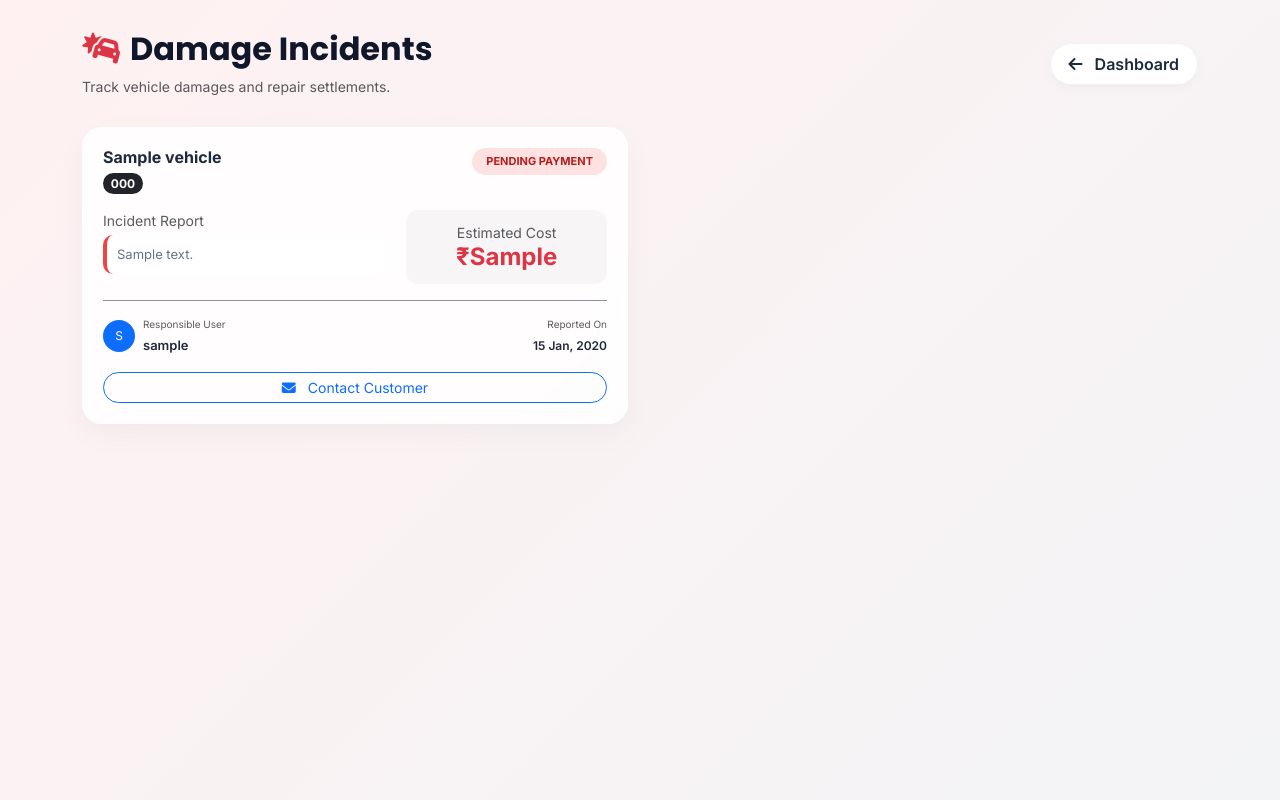
After one commit to adithyaaneesh/django_wheelzy, a Django app: template wheelzy_app/templates/owner_damage_list.html in a window 1280 px wide. The commit adds this page. Run offline with Django 3.2, Linux system fonts and the light colour scheme; the template is opened without the code that fills it: most values are stand-ins (such as "Sample title", 1, 10 or a date in 2020).

Commit message:
owner view damage list added

```diff
--- /dev/null
+++ b/wheelzy_app/templates/owner_damage_list.html
@@ -0,0 +1,174 @@
+<!DOCTYPE html>
+<html lang="en">
+<head>
+    <meta charset="UTF-8">
+    <meta name="viewport" content="width=device-width, initial-scale=1.0">
+    <title>Reported Damages | Wheelzy</title>
+
+    <link href="https://cdn.jsdelivr.net/npm/bootstrap@5.3.0/dist/css/bootstrap.min.css" rel="stylesheet">
+    <link href="https://fonts.googleapis.com/css2?family=Inter:wght@300;400;500;600;700&family=Poppins:wght@600;700&display=swap" rel="stylesheet">
+    <link rel="stylesheet" href="https://cdnjs.cloudflare.com/ajax/libs/font-awesome/6.5.1/css/all.min.css">
+
+    <style>
+        :root {
+            --danger: #ef4444;
+            --success: #10b981;
+            --warning: #f59e0b;
+            --primary: #2563eb;
+            --bg-gradient: linear-gradient(135deg, #fff1f2 0%, #f3f4f6 100%);
+            --glass: rgba(255, 255, 255, 0.85);
+            --radius: 20px;
+        }
+
+        body {
+            font-family: 'Inter', sans-serif;
+            background: var(--bg-gradient);
+            min-height: 100vh;
+            color: #1e293b;
+            padding-bottom: 50px;
+        }
+
+        .top-nav { padding: 30px 0; }
+        .page-title { font-family: 'Poppins', sans-serif; font-weight: 700; color: #0f172a; }
+
+        .btn-back-pill {
+            background: white;
+            border: 1px solid rgba(0,0,0,0.05);
+            padding: 8px 18px;
+            border-radius: 50px;
+            color: #1e293b;
+            text-decoration: none;
+            font-weight: 600;
+            box-shadow: 0 4px 12px rgba(0,0,0,0.03);
+            transition: 0.3s;
+        }
+
+        .damage-card {
+            background: var(--glass);
+            backdrop-filter: blur(12px);
+            border: 1px solid rgba(255, 255, 255, 0.7);
+            border-radius: var(--radius);
+            padding: 20px;
+            margin-bottom: 24px;
+            box-shadow: 0 10px 30px rgba(0,0,0,0.04);
+            transition: 0.3s;
+        }
+
+        .damage-card:hover { transform: translateY(-5px); }
+
+        .status-pill {
+            padding: 5px 14px;
+            border-radius: 50px;
+            font-size: 11px;
+            font-weight: 700;
+            text-transform: uppercase;
+        }
+
+        .sp-unpaid { background: #fee2e2; color: #b91c1c; }
+        .sp-paid { background: #d1fae5; color: #047857; }
+
+        .vehicle-info h6 { font-weight: 700; margin-bottom: 2px; }
+        .cost-box {
+            background: rgba(0,0,0,0.03);
+            border-radius: 12px;
+            padding: 12px;
+            text-align: center;
+        }
+
+        .damage-desc {
+            font-size: 13px;
+            color: #64748b;
+            background: white;
+            padding: 10px;
+            border-radius: 10px;
+            border-left: 4px solid var(--danger);
+        }
+
+        .empty-state { text-align: center; padding: 100px 0; color: #94a3b8; }
+    </style>
+</head>
+<body>
+
+<div class="container">
+    <header class="top-nav d-flex justify-content-between align-items-center">
+        <div>
+            <h2 class="page-title"><i class="fa-solid fa-car-burst text-danger me-2"></i>Damage Incidents</h2>
+            <p class="text-muted small mb-0">Track vehicle damages and repair settlements.</p>
+        </div>
+        <a href="{% url 'owner_dashboard' %}" class="btn-back-pill">
+            <i class="fa-solid fa-arrow-left me-2"></i> Dashboard
+        </a>
+    </header>
+
+    {% if damages %}
+    <div class="row">
+        {% for booking in damages %}
+        <div class="col-lg-6">
+            <div class="damage-card">
+                <div class="d-flex justify-content-between align-items-start mb-3">
+                    <div class="vehicle-info">
+                        <h6>{{ booking.vehicle.vehicle_name }}</h6>
+                        <span class="badge bg-dark rounded-pill">{{ booking.vehicle.number_plate }}</span>
+                    </div>
+                    <span class="status-pill {% if booking.damage_report.is_paid %}sp-paid{% else %}sp-unpaid{% endif %}">
+                        {% if booking.damage_report.is_paid %}Settled{% else %}Pending Payment{% endif %}
+                    </span>
+                </div>
+
+                <div class="row g-3 mb-3">
+                    <div class="col-sm-7">
+                        <small class="text-muted d-block mb-1">Incident Report</small>
+                        <div class="damage-desc">
+                            {{ booking.damage_report.description|default:"No detailed description provided." }}
+                        </div>
+                    </div>
+                    <div class="col-sm-5">
+                        <div class="cost-box">
+                            <small class="text-muted d-block">Estimated Cost</small>
+                            <h4 class="mb-0 text-danger fw-bold">₹{{ booking.damage_report.extra_charge }}</h4>
+                        </div>
+                    </div>
+                </div>
+
+                <hr class="my-3 opacity-50">
+
+                <div class="d-flex justify-content-between align-items-center">
+                    <div class="d-flex align-items-center">
+                        <div class="bg-primary text-white rounded-circle d-flex align-items-center justify-content-center me-2" style="width: 32px; height: 32px; font-size: 12px;">
+                            {{ booking.user.username|slice:":1"|upper }}
+                        </div>
+                        <div>
+                            <small class="text-muted d-block" style="font-size: 10px;">Responsible User</small>
+                            <span class="fw-semibold" style="font-size: 13px;">{{ booking.user.username }}</span>
+                        </div>
+                    </div>
+
+                    <div class="text-end">
+                        <small class="text-muted d-block" style="font-size: 10px;">Reported On</small>
+                        <span class="fw-semibold" style="font-size: 12px;">{{ booking.damage_report.created_at|date:"d M, Y" }}</span>
+                    </div>
+                </div>
+
+                {% if not booking.damage_report.is_paid %}
+                <div class="mt-3">
+                    <a href="mailto:{{ booking.user.email }}?subject=Damage Settlement: {{ booking.vehicle.vehicle_name }}" class="btn btn-outline-primary btn-sm w-100 rounded-pill">
+                        <i class="fa-solid fa-envelope me-2"></i> Contact Customer
+                    </a>
+                </div>
+                {% endif %}
+            </div>
+        </div>
+        {% endfor %}
+    </div>
+    {% else %}
+    <div class="empty-state">
+        <i class="fa-solid fa-shield-check fa-4x mb-3 opacity-20"></i>
+        <h4>All Clear!</h4>
+        <p>No damages have been reported for your fleet.</p>
+    </div>
+    {% endif %}
+</div>
+
+<script src="https://cdn.jsdelivr.net/npm/bootstrap@5.3.0/dist/js/bootstrap.bundle.min.js"></script>
+</body>
+</html>
--- a/wheelzy_app/templates/owner_dashboard.html
+++ b/wheelzy_app/templates/owner_dashboard.html
@@ -378,9 +378,9 @@
 
         <div class="action-card">
             <div class="icon-box"><i class="fa-solid fa-shield-virus"></i></div>
-            <h3>Incidents</h3>
+            <h3>Damages</h3>
             <p>Report damages or claims.</p>
-            <a href="{% url 'owner_vehicle_bookings' %}" class="btn-action">File Report</a>
+            <a href="{% url 'owner_damage_list' %}" class="btn-action">File Report</a>
         </div>
     </main>
 </div>
--- a/wheelzy_app/urls.py
+++ b/wheelzy_app/urls.py
@@ -28,7 +28,7 @@ urlpatterns = [
     path("owner_dashboard/", views.owner_dashboard, name="owner_dashboard"),
     path("owner_vehicle_list/", views.owner_vehicles, name="owner_vehicle_list"),
     path("owner_vehicle_bookings/", views.owner_bookings, name="owner_vehicle_bookings"),
-
+    path('my-vehicle-damages/', views.owner_damage_list, name='owner_damage_list'),
     path("vehicle/add/", views.add_vehicle, name="add_vehicle"),
     path("vehicle/update/<int:id>/", views.update_vehicle, name="update_vehicle"),
     path("vehicle/delete/<int:id>/", views.delete_vehicle, name="delete_vehicle"),
```
Also changed, not shown: wheelzy_app/templates/owner_bookings.html (+66 -14 lines), wheelzy_app/views.py (+10 -0 lines).
